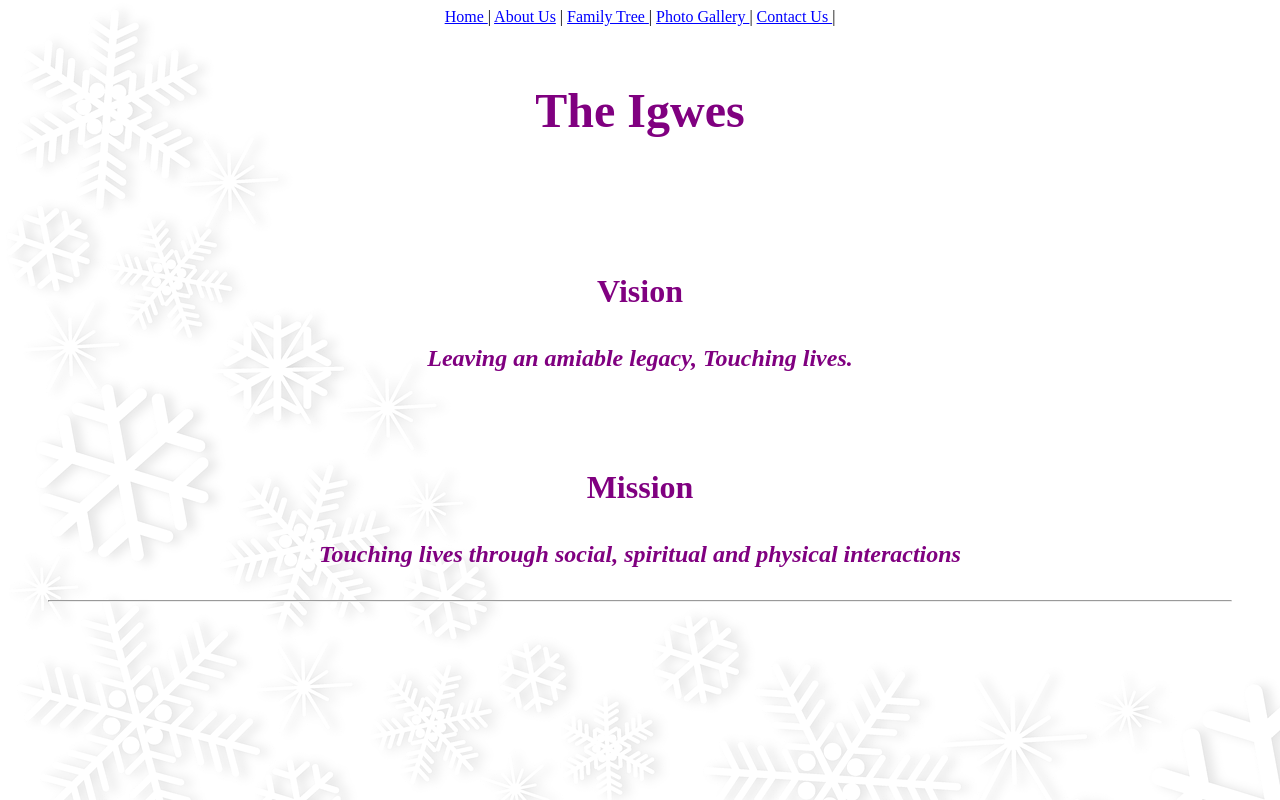
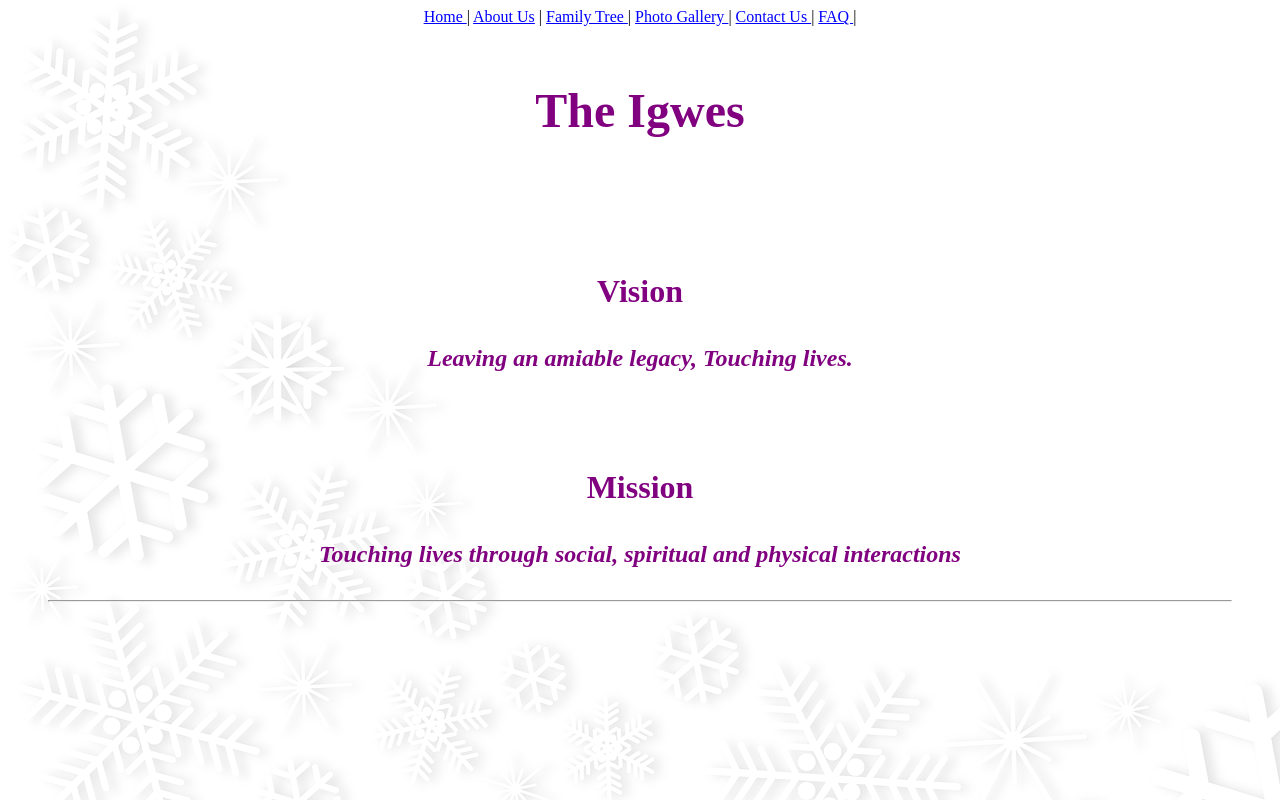
Before and after one commit to Probug/igwe-family, a plain HTML site: page index.html in a window 1280 px wide. Drawn offline with Linux system fonts and the light colour scheme.

Commit message:
added FAQ

```diff
--- a/index.html
+++ b/index.html
@@ -11,6 +11,7 @@
     <a href="Familytree.html">  Family Tree </a> |
     <a href="Gallery.html">  Photo Gallery </a> |
 		<a href="ContactUs.html"> Contact Us </a> |
+<a href="FAQ.html"> FAQ </a> |
         </nav>
     </center>
     <br><br>
```
